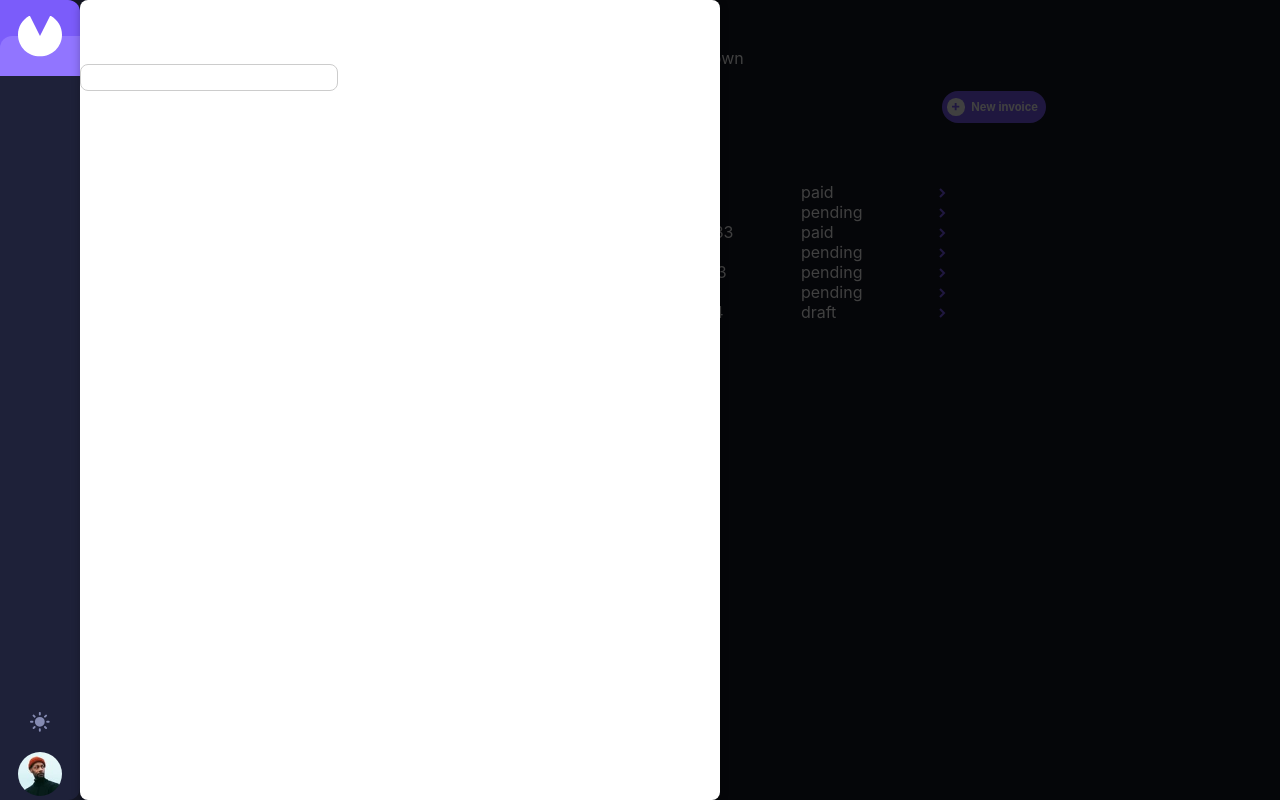
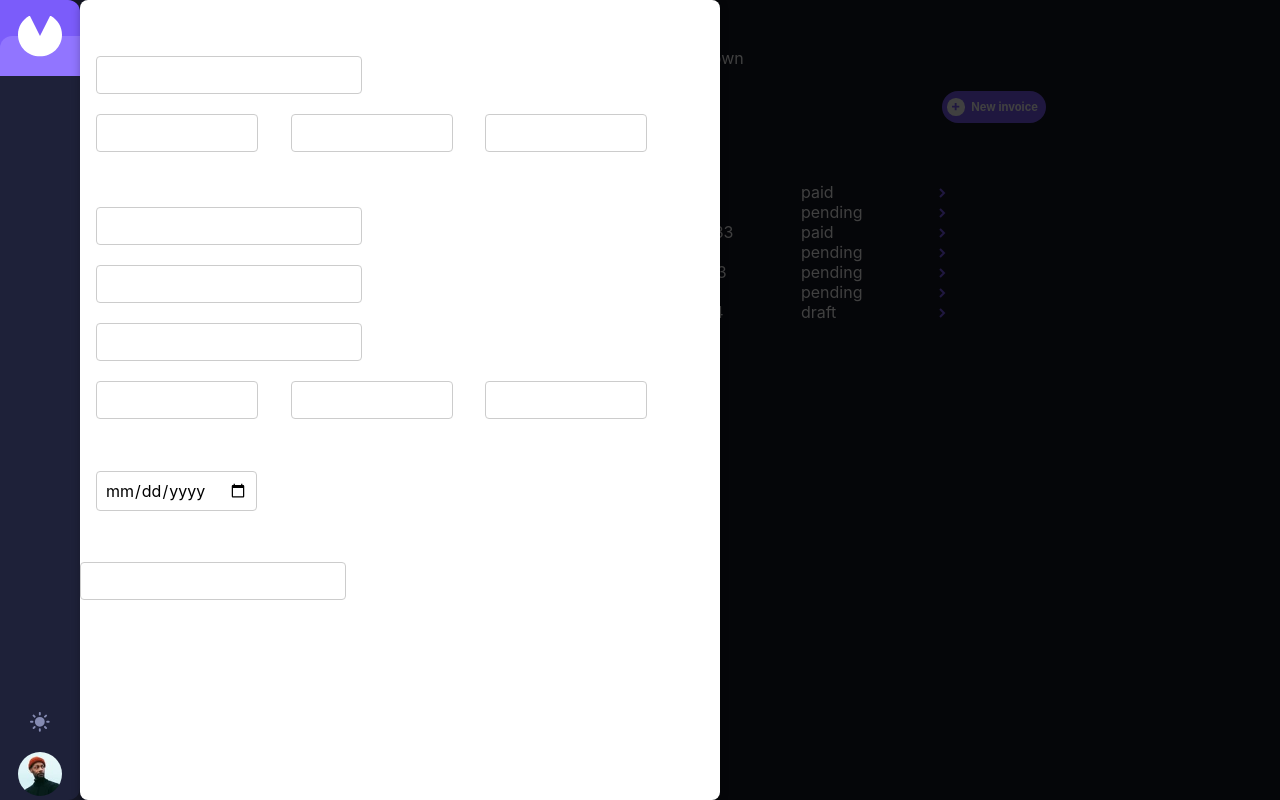
Before and after one commit to djolesusername/qz10, a React (Create React App) app: page / in a window 1280 px wide. Both pictures are taken after a click on the element "New invoice". Built offline with nearby package versions, Linux system fonts and the light colour scheme.

Commit message:
inputzzzz

```diff
--- /dev/null
+++ b/src/components/forms/Dropdown.js
@@ -0,0 +1,6 @@
+import React from "react";
+
+const Dropdown = () => {
+  return <div>123</div>;
+};
+export default Dropdown;
--- a/src/components/forms/Input.css
+++ b/src/components/forms/Input.css
@@ -6,12 +6,13 @@
 .form-control input,
 .form-control textarea {
   display: grid;
-  border-radius: 8px;
+  border-radius: 4px;
 }
 
 .form-control label {
-  font-weight: bold;
-  margin-bottom: 0.5rem;
+  margin-bottom: 0.3rem;
+  font-size: 0.8rem;
+  font-weight: 500;
 }
 
 .form-control input,
--- a/src/components/forms/Modal.css
+++ b/src/components/forms/Modal.css
@@ -59,3 +59,34 @@
   opacity: 0;
   transition: all 200ms;
 }
+.grid-3columns {
+  display: grid;
+  grid-template-columns: 32% 32% 32%;
+  padding: 1rem;
+  padding-bottom: 0;
+}
+.grid-1outof3 div input {
+  max-width: 9rem;
+}
+.grid-1outof2 div input {
+  max-width: 12rem;
+}
+.grid-2columns {
+  display: grid;
+  grid-template-columns: 46% 46%;
+  padding: 1rem;
+}
+.grid-full {
+  grid-column: 1 / span3;
+}
+.grid-full div input,
+.grid-1outof3 div input,
+.grid-1outof2 div input {
+  padding: 0.5rem;
+  margin-right: 0.5rem;
+}
+.grid-full div,
+.grid-1outof3 div {
+  padding: 0;
+  margin: 0;
+}
--- a/src/components/forms/Modal.js
+++ b/src/components/forms/Modal.js
@@ -5,14 +5,63 @@ import Backdrop from "./Backdrop";
 // import { CSSTransition } from "react-transition-group";
 import Input from "./Input";
 import { VALIDATOR_REQUIRE } from "./validators";
+import Dropdown from "./Dropdown";
 
 const ModalOverlay = (props) => {
   const content = (
     <div className={`modal ${props.className}`} style={props.style}>
       {/* <header className={`modal__header ${props.headerClass}`}></header> */}
       <form onSubmit={props.onSubmit ? props.onSubmit : (event) => event.preventDefault()}>
-        <div> Bill From </div>
-        <Input type="text" label="Street Address" element="input" validators={[VALIDATOR_REQUIRE()]} />
+        <div className="bill-from grid-3columns">
+          {" "}
+          Bill From
+          <div className="grid-full">
+            <Input type="text" label="Street Address" element="input" validators={[VALIDATOR_REQUIRE()]} />
+          </div>
+          <div className="grid-1outof3">
+            <Input type="text" label="City" element="input" validators={[VALIDATOR_REQUIRE()]} />
+          </div>
+          <div className="grid-1outof3">
+            <Input type="text" label="Post Code" element="input" validators={[VALIDATOR_REQUIRE()]} />
+          </div>
+          <div className="grid-1outof3">
+            <Input type="text" label="Country" element="input" validators={[VALIDATOR_REQUIRE()]} />
+          </div>
+        </div>
+        <div className="bill-to grid-3columns">
+          {" "}
+          Bill To
+          <div className="grid-full">
+            <Input type="text" label="Client's name" element="input" validators={[VALIDATOR_REQUIRE()]} />
+          </div>
+          <div className="grid-full">
+            <Input type="email" label="Client's email" element="input" validators={[VALIDATOR_REQUIRE()]} />
+          </div>
+          <div className="grid-full">
+            <Input type="text" label="Street Address" element="input" validators={[VALIDATOR_REQUIRE()]} />
+          </div>
+          <div className="grid-1outof3">
+            <Input type="text" label="City" element="input" validators={[VALIDATOR_REQUIRE()]} />
+          </div>
+          <div className="grid-1outof3">
+            <Input type="text" label="Post Code" element="input" validators={[VALIDATOR_REQUIRE()]} />
+          </div>
+          <div className="grid-1outof3">
+            <Input type="text" label="Country" element="input" validators={[VALIDATOR_REQUIRE()]} />
+          </div>
+        </div>
+        <div className="grid-2columns">
+          <div className="grid-1outof2">
+            <Input type="date" label="Invoice date" element="input" validators={[VALIDATOR_REQUIRE()]} />
+          </div>
+          <div className="grid-1outof2">
+            {" "}
+            <Dropdown />
+          </div>
+        </div>
+        <div className="grid-full">
+          <Input type="text" label="Project Description" element="input" validators={[VALIDATOR_REQUIRE()]} />
+        </div>
         <div className={`modal__content ${props.contentClass}`}> {props.children}</div>
         <footer className={`modal__footer ${props.footerClass}`}>{props.footer}</footer>
       </form>
```
